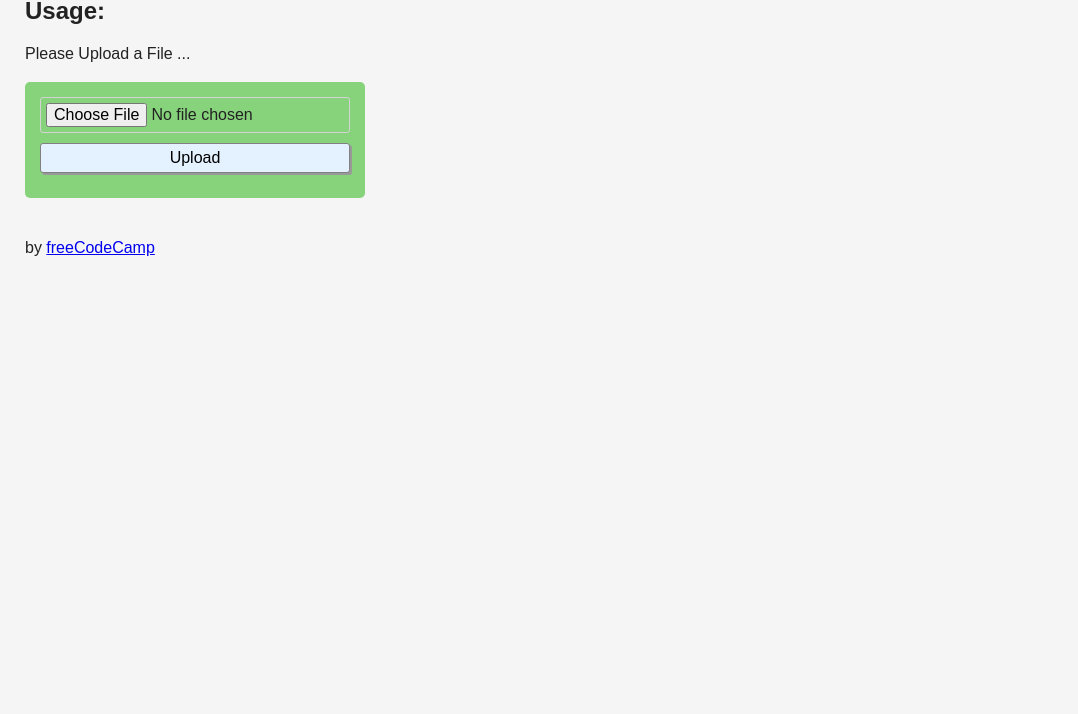
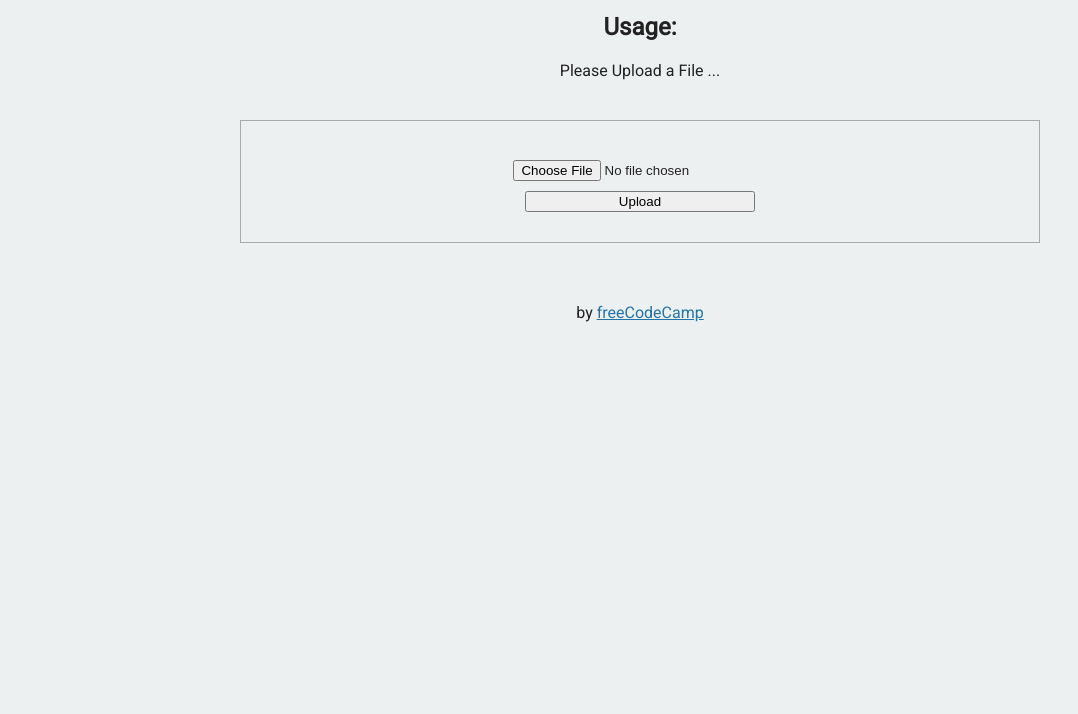
Before and after one commit to hri-gh/fcc-backend-development-projects, a website: page file-metadata-microservice/views/index.html in a window 1280 px wide. Shown: the part 86-800 px from the top of the page, without its empty margins (0-1078 px from the left). Drawn offline with Linux system fonts and the light colour scheme; files that its build step writes are made by us from their sources.

Commit message:
"Added boilerplate-project-filemetadata"

```diff
--- a/file-metadata-microservice/index.js
+++ b/file-metadata-microservice/index.js
@@ -12,10 +12,10 @@ app.use('/public', express.static(process.cwd() + '/public'));
 const storage = multer.memoryStorage(); // Stores the file in memory
 const upload = multer({ storage });
 
+
 app.get('/', function (req, res) {
   res.sendFile(process.cwd() + '/views/index.html');
 });
-
 
 app.post('/api/fileanalyse', upload.single('upfile'), (req, res) => {
   if (!req.file) {
@@ -33,7 +33,6 @@ app.post('/api/fileanalyse', upload.single('upfile'), (req, res) => {
 });
 
 
-
 const port = process.env.PORT || 3000;
 app.listen(port, function () {
   console.log('Your app is listening on port ' + port)
--- /dev/null
+++ b/file-metadata-microservice/public/style.css
@@ -0,0 +1,42 @@
+/****** Main Styling ******/
+
+body {
+  font-family: 'Roboto', sans-serif;
+  font-size: 16px;
+  color: #222;
+  background-color: #ECF0F1;
+  text-align: center;
+}
+
+.container {
+  padding: 0;
+  margin-top: 40px;
+}
+
+.footer {
+  margin-top: 60px;
+}
+
+a {
+  color: #2574A9;
+}
+
+input {
+  display: block;
+  position: relative;
+  margin: 10px auto;
+}
+
+input#button {
+  width: 230px;
+}
+
+.view {
+  position:relative;
+  margin: auto;
+  margin-top: 40px;
+  border: 1px  solid  #aaa;
+  padding: 20px;
+  width: 60%;
+  min-width: 400px;
+}
```
Also changed, not shown: file-metadata-microservice/package.json (added, +24 -0 lines), package.json (deleted, +0 -22 lines), file-metadata-microservice/.gitpod.yml (added), file-metadata-microservice/README.md (added), file-metadata-microservice/views/index.html (line endings or trailing spaces), 5 other files.
